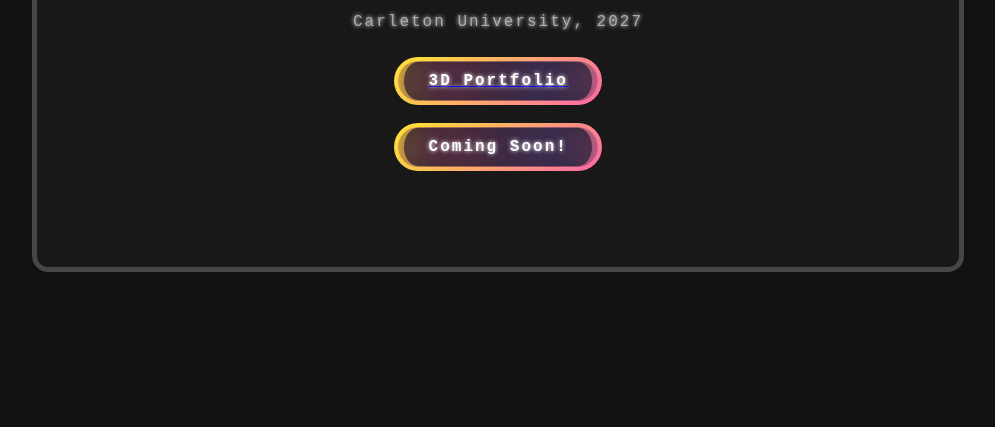
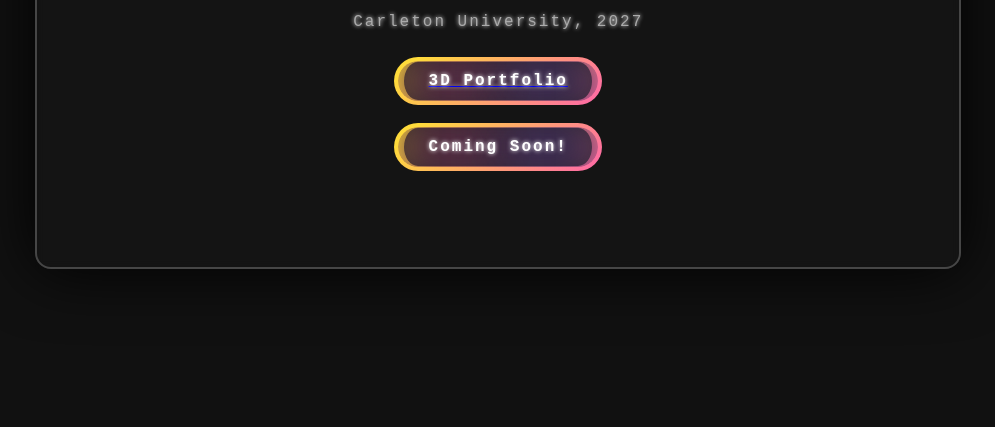
Before and after one commit to xQuilled/xquilled.github.io, a plain HTML site: page index.html in a window 1280 px wide. Shown: the part 373-800 px from the top of the page, without its empty margins (142-1137 px from the left). Drawn offline with Linux system fonts and the light colour scheme.

Commit message:
Added blur to card on main page

```diff
--- a/css/style.css
+++ b/css/style.css
@@ -30,8 +30,10 @@ body {
   align-items: center;
   width: auto;
   max-width: 80%;
-  background: rgba(50, 50, 50, 0.2);
-  border: 5px solid;
+  background: rgba(50, 50, 50, 0.1);
+  border: 2px solid;
+  backdrop-filter: blur(2px);
+  box-shadow: 0px 0px 64px #000000;
   border-radius: 16px;
   border-color: #464646;
   padding: 6rem 16rem;
@@ -51,6 +53,7 @@ p {
 .animate.pop {
   animation-duration: 0.8s;
   animation-name: animate-pop;
+  backdrop-filter: blur(4px);
   animation-timing-function: cubic-bezier(.26, .53, .74, 1.18);
 }
 
```
